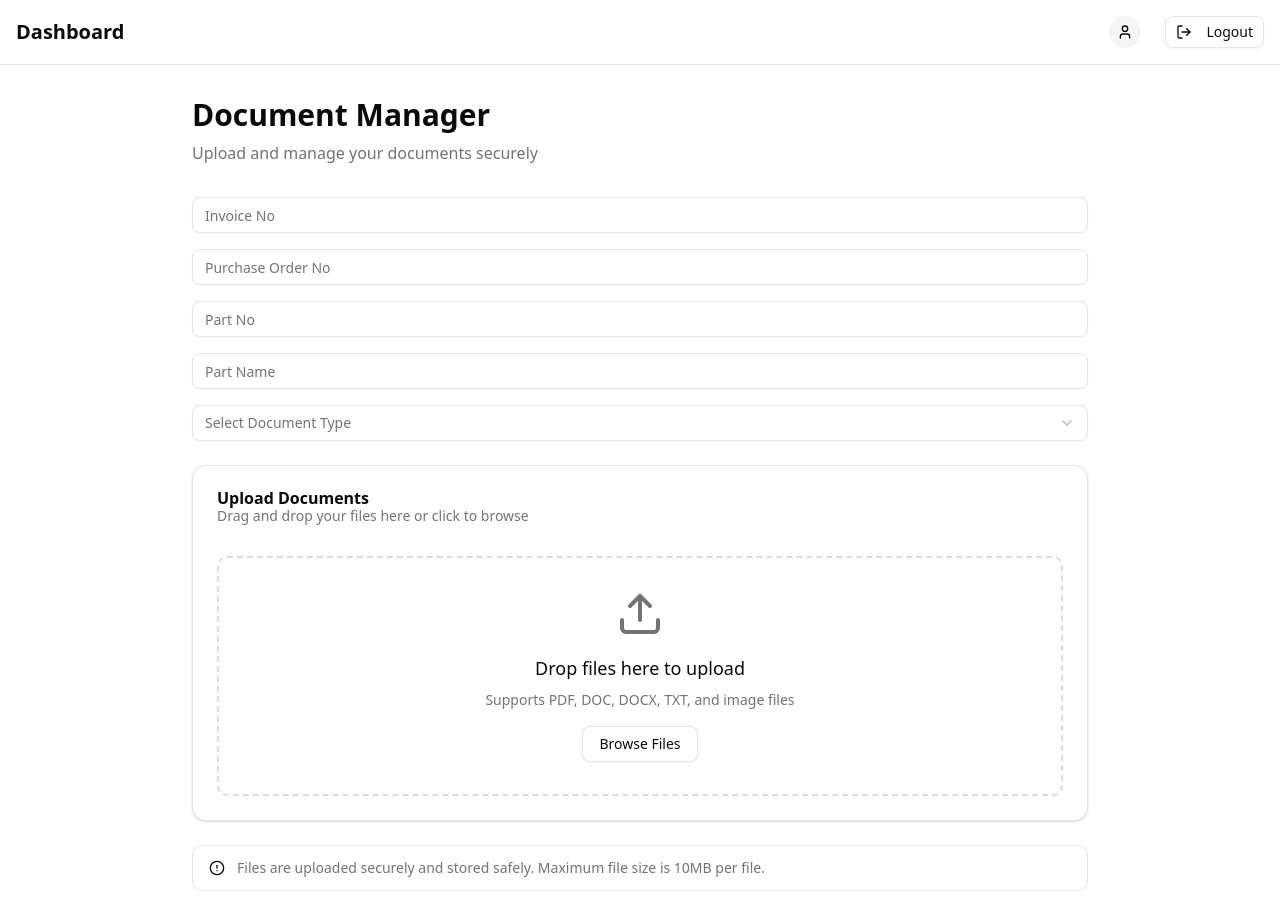
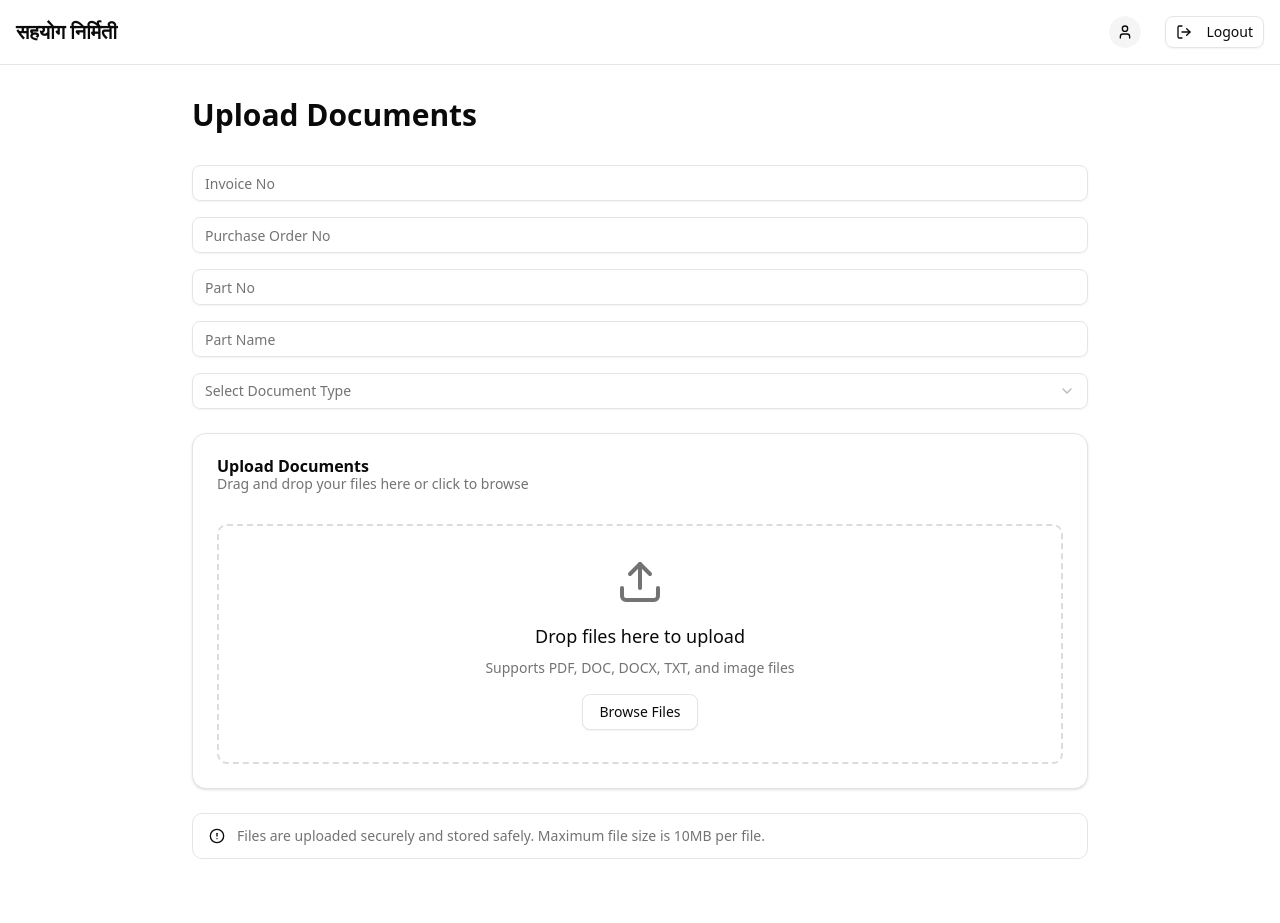
Before and after one commit to DipakKhade/sahayog-nirmiti-docs, a Next.js app: page /home in a window 1280 px wide. After the commit the page ends 891 px from the top, so only its background shows below. Built offline with nearby package versions, Linux system fonts and the light colour scheme.

Commit message:
added mr name

```diff
--- a/src/app/home/page.tsx
+++ b/src/app/home/page.tsx
@@ -18,8 +18,8 @@ export default function HomePage() {
         <main className="container mx-auto px-4 py-8">
           <div className="max-w-4xl mx-auto">
             <div className="mb-8">
-              <h1 className="text-3xl font-bold text-foreground mb-2">Document Manager</h1>
-              <p className="text-muted-foreground">Upload and manage your documents securely</p>
+              <h1 className="text-3xl font-bold text-foreground mb-2">Upload Documents</h1>
+              {/* <p className="text-muted-foreground">Upload your documents securely</p> */}
             </div>
             <div>
             <div className="flex flex-col gap-4 mb-6">
@@ -32,10 +32,10 @@ export default function HomePage() {
                 <SelectValue placeholder="Select Document Type" />
             </SelectTrigger>
             <SelectContent>
-                <SelectItem value="light">MTC</SelectItem>
-                <SelectItem value="dark">PTC</SelectItem>
-                <SelectItem value="system">PDI</SelectItem>
-                <SelectItem value="system">Other</SelectItem>
+                <SelectItem value="MTC">MTC</SelectItem>
+                <SelectItem value="PTC">PTC</SelectItem>
+                <SelectItem value="PDI">PDI</SelectItem>
+                <SelectItem value="OTHER">Other</SelectItem>
             </SelectContent>
             </Select>
         </div>
--- a/src/components/header.tsx
+++ b/src/components/header.tsx
@@ -28,7 +28,7 @@ export function Header() {
       <div className="container mx-auto px-4 py-4">
         <div className="flex items-center justify-between">
           <div className="flex items-center space-x-4">
-            <h2 className="text-xl font-semibold">Dashboard</h2>
+            <h2 className="text-xl font-semibold">सहयोग निर्मिती</h2>
           </div>
 
           <div className="flex items-center space-x-4">
```
